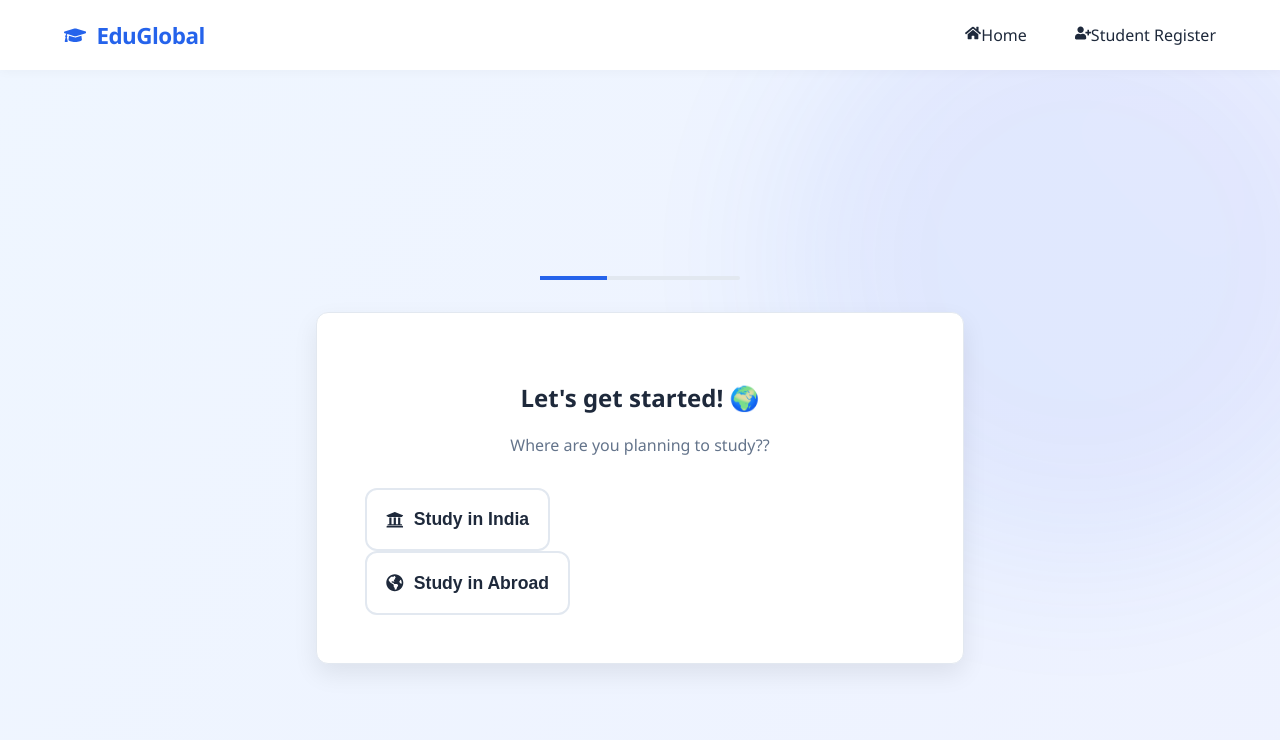
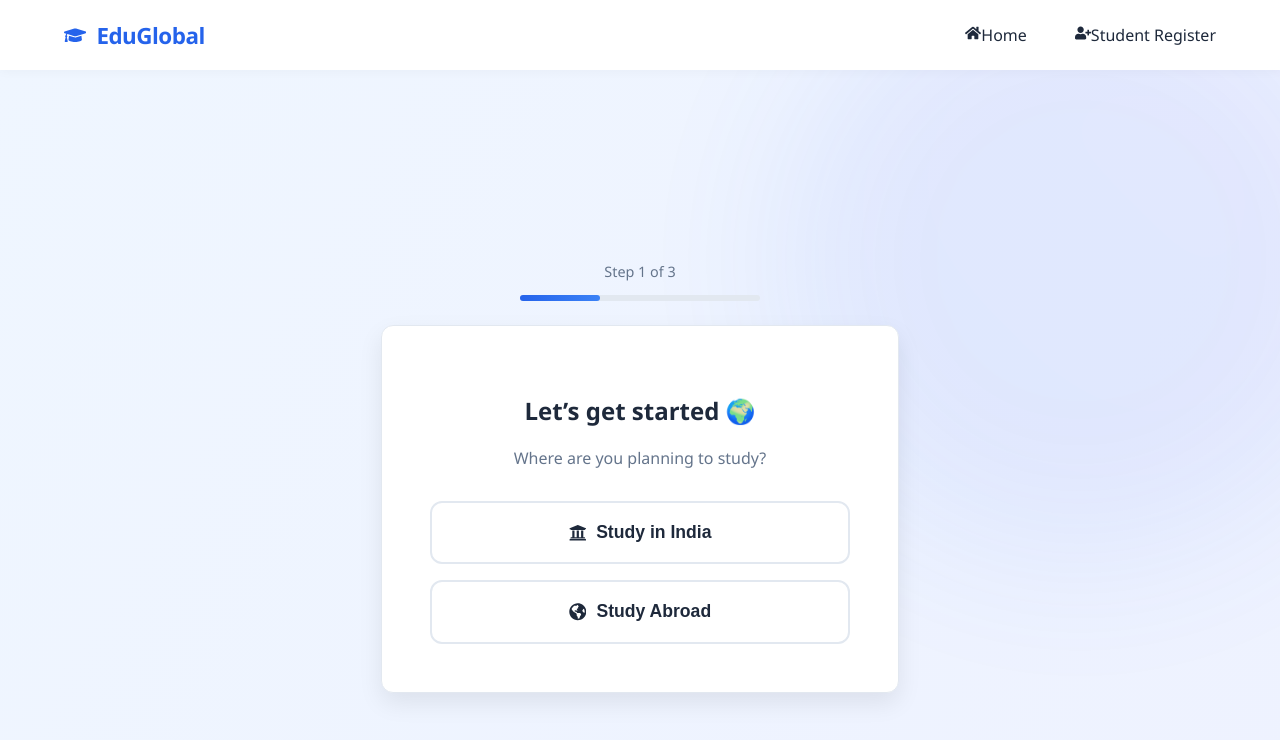
Before and after one commit to 9653171024/EduGlobal, a React (Vite) app in the folder Frontend/my-app/: page /Onboarding in a window 1280 px wide. Shown: the top 740 px of the page. Built offline with nearby package versions, Linux system fonts and the light colour scheme.

Commit message:
Onboarding Changes

```diff
--- a/Frontend/my-app/src/pages/Onboarding.jsx
+++ b/Frontend/my-app/src/pages/Onboarding.jsx
@@ -1,96 +1,179 @@
-import React,{useState} from 'react';
-import {useNavigate} from 'react-router-dom';
-import {FaGlobeAmericas,FaBuilding,FaUniversity} from 'react-icons/fa';
-import {toast} from 'react-toastify';
+import React, { useState } from 'react';
+import { useNavigate } from 'react-router-dom';
+import { FaGlobeAmericas, FaBuilding, FaUniversity, FaCheckCircle } from 'react-icons/fa';
+import { toast } from 'react-toastify';
 
+const Onboarding = () => {
+    const navigate = useNavigate();
 
-const Onboarding =()=>{
-    const navigate=useNavigate();
+    const [step, setStep] = useState(1);
 
-    const [step,setStep]=useState(1)
+    const [preferences, setPreferences] = useState({
+        country: '',
+        type: '',
+        specialization: ''
+    });
 
-    const [preferences,setPreferences]=useState({
-        country:'',
-        type:'',
-        specialization:''
-    })
-
-    const handleSelection= (field,value)=>{
+    const handleSelection = (field, value) => {
         setPreferences({
             ...preferences,
-            [field]:value
+            [field]: value
         });
-        setStep(step+1);
-    }
+        setStep(step + 1);
+    };
 
-    const finishOnboarding =async () =>{
-        try{
-            // 1.Save preferences to local Storage
-            localStorage.setItem('userPreference',JSON.stringify(preferences))
-
-            // Redirect to Recommendation page
-            toast.success("Profile setup complete!! Finding colleges...")
-            setTimeout(()=> navigate('/recommendation'),1500)
-        }catch(error){
+    const finishOnboarding = async () => {
+        try {
+            localStorage.setItem('userPreference', JSON.stringify(preferences));
+            toast.success("Profile setup complete!! Finding colleges...");
+            setTimeout(() => navigate('/recommendation'), 1500);
+        } catch (error) {
             console.log(error);
         }
-    }
+    };
 
-    return(
+    return (
         <>
-        <div className="hero-container" style={{ minHeight: '100vh', flexDirection: 'column' }}>
-
-        {/* Progress Bar */}
-        <div style={{ width: '200px', height: '4px', background: '#e2e8f0', marginBottom: '2rem', borderRadius: '2px' }}>
-        <div style={{ width: `${(step / 3) * 100}%`, height: '100%', background: '#2563eb', transition: 'width 0.3s' }}></div>
+            <div
+                className="hero-container"
+                style={{
+                    minHeight: '100vh',
+                    flexDirection: 'column',
+                    justifyContent: 'center'
+                }}
+            >
+                {/* Progress Indicator */}
+                <div style={{ marginBottom: '1.5rem', textAlign: 'center' }}>
+                    <p style={{ fontSize: '0.9rem', color: '#64748b' }}>
+                        Step {step} of 3
+                    </p>
+                    <div
+                        style={{
+                            width: '240px',
+                            height: '6px',
+                            background: '#e2e8f0',
+                            borderRadius: '6px',
+                            marginTop: '0.5rem'
+                        }}
+                    >
+                        <div
+                            style={{
+                                width: `${(step / 3) * 100}%`,
+                                height: '100%',
+                                background: 'linear-gradient(90deg,#2563eb,#3b82f6)',
+                                borderRadius: '6px',
+                                transition: 'width 0.3s ease'
+                            }}
+                        />
+                    </div>
                 </div>
 
-        <div className="auth-card" style={{ textAlign: 'center', padding: '3rem' }}>
-            {/* STEP1: Country */}
+                <div
+                    className="auth-card"
+                    style={{
+                        textAlign: 'center',
+                        padding: '3rem',
+                        maxWidth: '420px',
+                        width: '100%'
+                    }}
+                >
+                    {/* STEP 1 */}
                     {step === 1 && (
                         <div className="animation-fade-in">
-                <h2>Let's get started! 🌍</h2>
-                <p style={{ color: '#64748b', marginBottom: '2rem' }}>Where are you planning to study??</p>
-                <div>
-                    <button className='onboarding-btn' onClick={ ()=>handleSelection('country',"India")}><FaUniversity /> Study in India</button>
-                    <button className='onboarding-btn'onClick={ ()=>handleSelection('country','Abroad')}><FaGlobeAmericas />Study in Abroad</button>
+                            <h2>Let’s get started 🌍</h2>
+                            <p style={{ color: '#64748b', marginBottom: '2rem' }}>
+                                Where are you planning to study?
+                            </p>
+
+                            <div style={{ display: 'flex', flexDirection: 'column', gap: '1rem' }}>
+                                <button
+                                    className="onboarding-btn"
+                                    onClick={() => handleSelection('country', 'India')}
+                                >
+                                    <FaUniversity /> Study in India
+                                </button>
+
+                                <button
+                                    className="onboarding-btn"
+                                    onClick={() => handleSelection('country', 'Abroad')}
+                                >
+                                    <FaGlobeAmericas /> Study Abroad
+                                </button>
                             </div>
                         </div>
                     )}
 
-
-            {/* Institute type */}
+                    {/* STEP 2 */}
                     {step === 2 && (
                         <div className="animation-fade-in">
-                <h2>Preferences? 🏛️</h2>
-                <p style={{ color: '#64748b', marginBottom: '2rem' }}>What are kind of institute you are looking for??</p>
-                <div>
-                    <button className='onboarding-btn' onClick={ ()=>handleSelection('type',"Govt")}> Government</button>
-                    <button className='onboarding-btn'onClick={ ()=>handleSelection('type','Private')}>Private</button>
+                            <h2>Choose your preference 🏛️</h2>
+                            <p style={{ color: '#64748b', marginBottom: '2rem' }}>
+                                What type of institute are you looking for?
+                            </p>
+
+                            <div style={{ display: 'flex', flexDirection: 'column', gap: '1rem' }}>
+                                <button
+                                    className="onboarding-btn"
+                                    onClick={() => handleSelection('type', 'Govt')}
+                                >
+                                    <FaBuilding /> Government Institute
+                                </button>
+
+                                <button
+                                    className="onboarding-btn"
+                                    onClick={() => handleSelection('type', 'Private')}
+                                >
+                                    <FaBuilding /> Private Institute
+                                </button>
                             </div>
                         </div>
                     )}
 
-            {/* Specialization  */}
+                    {/* STEP 3 */}
                     {step === 3 && (
                         <div className="animation-fade-in">
-                <h2>Last step! 🎓</h2>
-                <p style={{ color: '#64748b', marginBottom: '2rem' }}>What do you wany to specialize in??</p>
-                <div>
-                    <button className='onboarding-btn' onClick={ ()=>{ setPreferences({...preferences,specialization: 'CS'}); finishOnboarding();}}>CS/IT</button>
-                    <button className='onboarding-btn' onClick={ ()=>{setPreferences({...preferences,specialization: 'Medical'}); finishOnboarding();}}>Medical</button>
-                    <button className='onboarding-btn' onClick={ ()=>{ setPreferences({...preferences,specialization: 'MBA'}); finishOnboarding();}}>Management</button>
+                            <h2>Final step 🎓</h2>
+                            <p style={{ color: '#64748b', marginBottom: '2rem' }}>
+                                What do you want to specialize in?
+                            </p>
+
+                            <div style={{ display: 'flex', flexDirection: 'column', gap: '1rem' }}>
+                                <button
+                                    className="onboarding-btn"
+                                    onClick={() => {
+                                        setPreferences({ ...preferences, specialization: 'CS' });
+                                        finishOnboarding();
+                                    }}
+                                >
+                                    <FaCheckCircle /> Computer Science / IT
+                                </button>
+
+                                <button
+                                    className="onboarding-btn"
+                                    onClick={() => {
+                                        setPreferences({ ...preferences, specialization: 'Medical' });
+                                        finishOnboarding();
+                                    }}
+                                >
+                                    <FaCheckCircle /> Medical
+                                </button>
+
+                                <button
+                                    className="onboarding-btn"
+                                    onClick={() => {
+                                        setPreferences({ ...preferences, specialization: 'MBA' });
+                                        finishOnboarding();
+                                    }}
+                                >
+                                    <FaCheckCircle /> Management (MBA)
+                                </button>
                             </div>
                         </div>
                     )}
-
-
-
-
                 </div>
             </div>
         </>
     );
-}
+};
 
 export default Onboarding;
```
Lines whose indentation alone changed are shown as unchanged.
